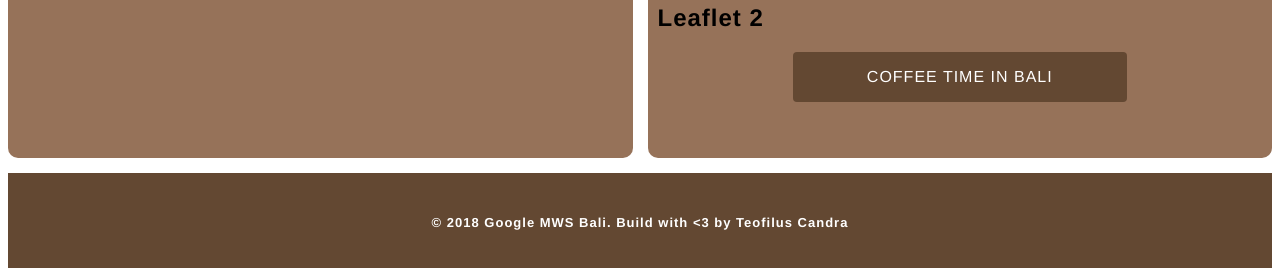
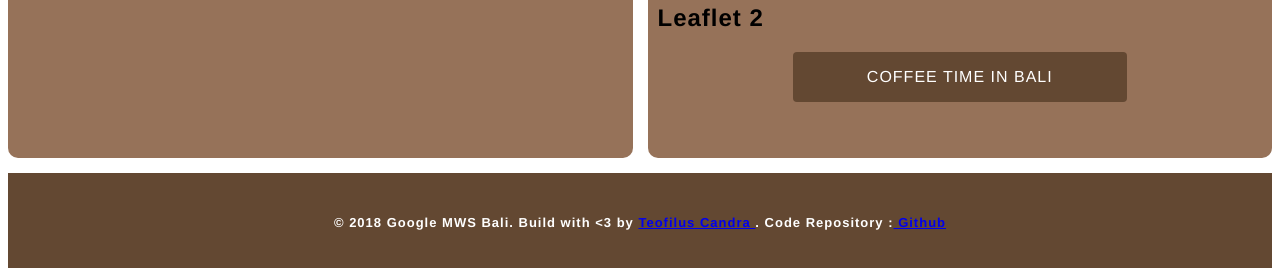
Before and after one commit to teofiluscandra/Google-Mobile-Web-Courses, a plain HTML site: page public/index.html in a window 1280 px wide. Shown: the part 631-907 px from the top of the page. Drawn offline with Linux system fonts and the light colour scheme.

Commit message:
update link blog and github

```diff
--- a/public/index.html
+++ b/public/index.html
@@ -39,7 +39,7 @@
             <center><p><a class="button-task" href="./map2.html">Coffee Time in Bali</a></p></center>
         </div>
         <div class="footer boxes">
-            <center><h4>© 2018 Google MWS Bali. Build with <3 by Teofilus Candra</h4></center>
+            <center><h4>© 2018 Google MWS Bali. Build with <3 by <a href="https://teofiluscandra.com"> Teofilus Candra </a>. Code Repository :<a href="https://github.com/teofiluscandra/Google-Mobile-Web-Courses"> Github </a></h4></center>
         </div>
     </div>
 </body>
```
Also changed, not shown: 1 other file.
